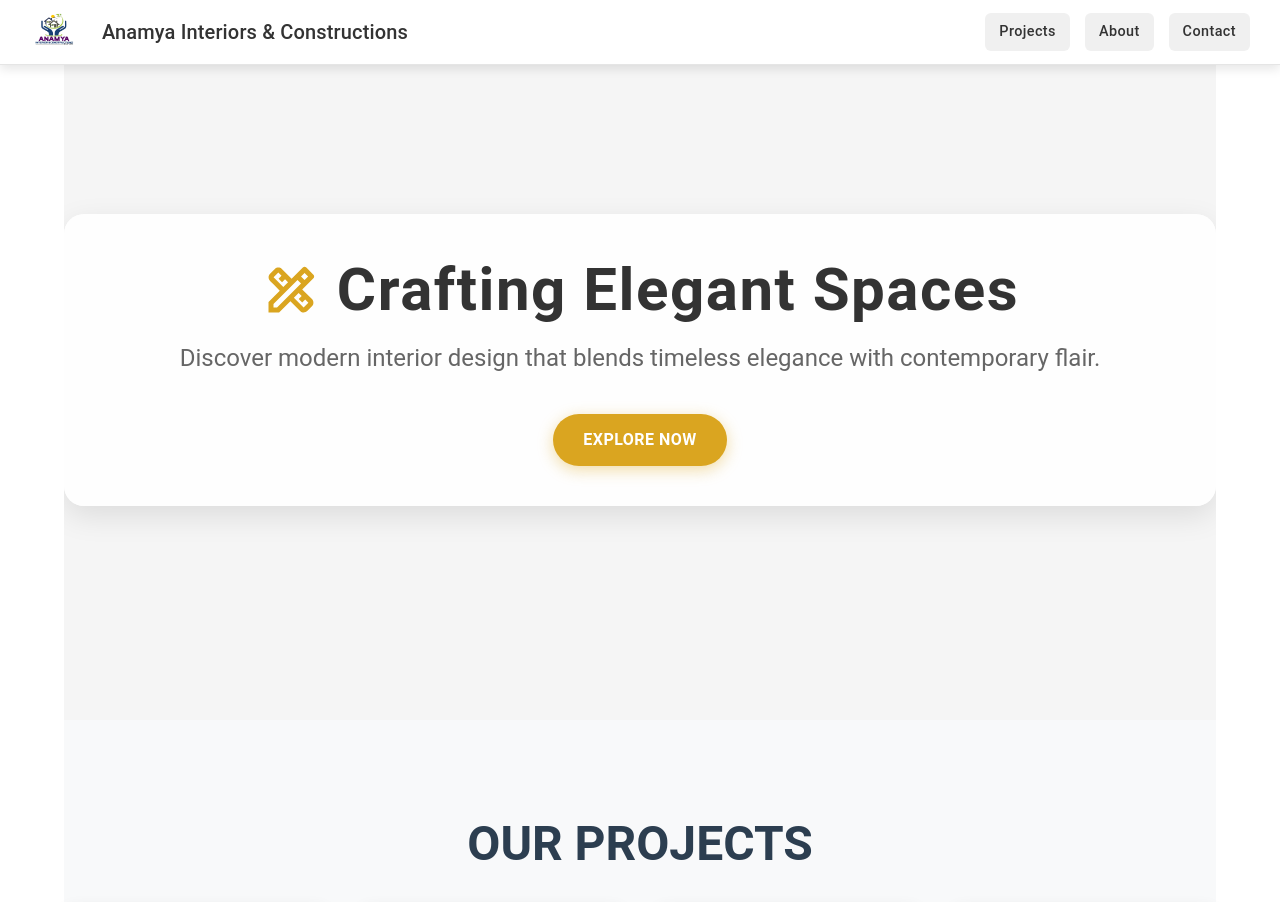
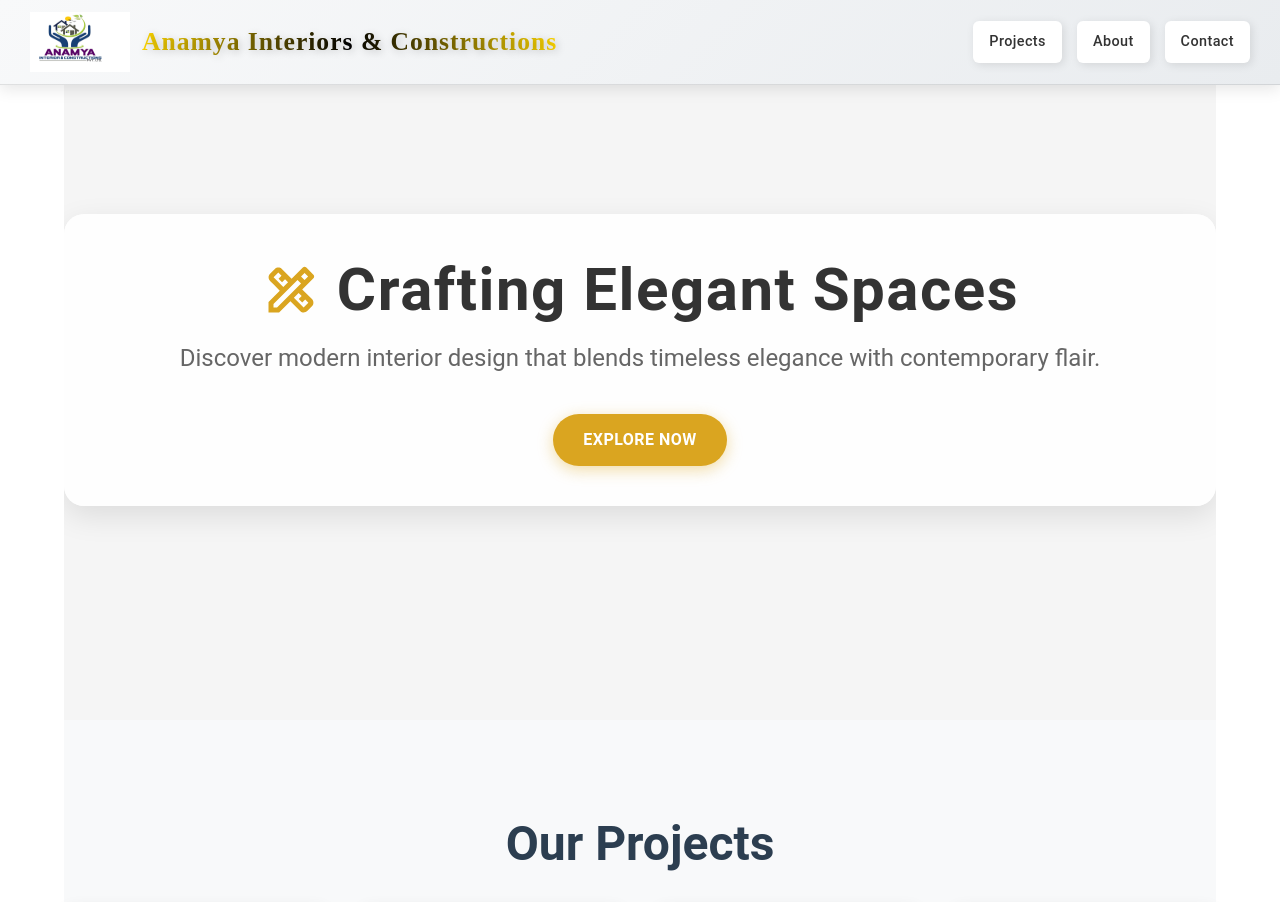
Before and after one commit to SumitsavarnJS/anamya-constructions, a Next.js app: page / in a window 1280 px wide. Shown: the top 902 px of the page. Built offline with nearby package versions, Linux system fonts and the light colour scheme.

Commit message:
code changes

```diff
--- a/app/components/About.js
+++ b/app/components/About.js
@@ -37,7 +37,7 @@ export default function About() {
           sx={{
             color: "#2C3E50",
             mb: 4,
-            textTransform: "uppercase",
+            textTransform: "capitalize",
             textShadow: "2px 2px 10px rgba(0, 0, 0, 0.2)",
             letterSpacing: "2px",
           }}
--- a/app/components/Contact.js
+++ b/app/components/Contact.js
@@ -15,7 +15,7 @@ export default function Contact() {
         sx={{
           color: "#333",
           mb: 4,
-          textTransform: "uppercase",
+          textTransform: "capitalize",
           textShadow: "1px 2px 15px rgba(0, 0, 0, 0.3)"
         }}
       >
--- a/app/components/Header.js
+++ b/app/components/Header.js
@@ -25,27 +25,40 @@ export default function Header() {
     <AppBar
       position="fixed"
       sx={{
-        background: "rgba(255, 255, 255, 0.95)",
+        background: "linear-gradient(135deg, #f8f9fa, #e9ecef)",
         backdropFilter: "blur(10px)",
-        boxShadow: "0px 4px 10px rgba(0, 0, 0, 0.1)",
+        boxShadow: "0px 4px 15px rgba(0, 0, 0, 0.1)",
         borderBottom: "1px solid rgba(0, 0, 0, 0.1)",
       }}
     >
       <Toolbar sx={{ justifyContent: "space-between", padding: { xs: "8px 15px", sm: "12px 30px" } }}>
         {/* Logo Section */}
         <Box sx={{ display: "flex", alignItems: "center" }}>
-          <Image src="/logo/Logo.jpeg" alt="Logo" width={60} height={40} />
+          <Image src="/logo/Logo.jpeg" alt="Logo" width={100} height={60} />
+          <motion.div
+            initial={{ opacity: 0 }}
+            animate={{ opacity: 1 }}
+            transition={{ duration: 1 }}
+          >
             <Typography
               variant="h6"
               sx={{
-              fontWeight: "500",
-              color: "#333",
+                fontWeight: "600",
+                color: "transparent",
                 ml: 1.5,
-              display: { xs: "none", md: "block" },
+                fontFamily: "'Playfair Display', serif",
+                letterSpacing: "1px",
+                fontSize: { xs: "1.1rem", sm: "1.4rem", md: "1.6rem" },
+                textShadow: "2px 2px 8px rgba(0, 0, 0, 0.2)",
+                background: "linear-gradient(90deg, #FFD700, #000000, #FFD700)",
+                WebkitBackgroundClip: "text",
+                WebkitTextFillColor: "transparent",
+                animation: "shimmer 2s infinite linear",
               }}
             >
               Anamya Interiors & Constructions
             </Typography>
+          </motion.div>
         </Box>
 
         {/* Desktop Navigation */}
@@ -59,11 +72,12 @@ export default function Header() {
                   fontWeight: "500",
                   fontSize: "0.9rem",
                   textTransform: "none",
-                  backgroundColor: "#f0f0f0",
+                  backgroundColor: "#ffffff",
                   borderRadius: "6px",
-                  padding: "6px 14px",
+                  padding: "8px 16px",
                   transition: "all 0.3s ease",
-                  "&:hover": { backgroundColor: "#FF6B6B", color: "#fff" },
+                  boxShadow: "2px 2px 10px rgba(0, 0, 0, 0.1)",
+                  "&:hover": { backgroundColor: "#FF6B6B", color: "#fff", boxShadow: "4px 4px 15px rgba(255, 107, 107, 0.5)" },
                 }}
               >
                 {section.charAt(0).toUpperCase() + section.slice(1)}
@@ -80,7 +94,7 @@ export default function Header() {
 
       {/* Mobile Drawer */}
       <Drawer anchor="right" open={mobileOpen} onClose={toggleDrawer}>
-        <List sx={{ width: "220px", padding: "20px" }}>
+        <List sx={{ width: "220px", padding: "20px", background: "#f8f9fa" }}>
           {["projects", "about", "contact"].map((section) => (
             <ListItem
               button
@@ -88,11 +102,12 @@ export default function Header() {
               onClick={() => handleScroll(section)}
               sx={{
                 textAlign: "center",
-                backgroundColor: "#f0f0f0",
+                backgroundColor: "#ffffff",
                 margin: "10px 0",
                 borderRadius: "6px",
                 transition: "all 0.3s ease",
-                "&:hover": { backgroundColor: "#FF6B6B", color: "#fff" },
+                boxShadow: "2px 2px 8px rgba(0, 0, 0, 0.1)",
+                "&:hover": { backgroundColor: "#FF6B6B", color: "#fff", boxShadow: "4px 4px 12px rgba(255, 107, 107, 0.5)" },
               }}
             >
               <ListItemText primary={section.charAt(0).toUpperCase() + section.slice(1)} sx={{ textAlign: "center" }} />
--- a/app/components/Projects.js
+++ b/app/components/Projects.js
@@ -35,7 +35,7 @@ export default function Projects() {
       <Typography
         variant="h3"
         fontWeight="bold"
-        sx={{ color: "#2C3E50", mb: 4, textTransform: "uppercase" }}
+        sx={{ color: "#2C3E50", mb: 4, textTransform: "capitalize" }}
       >
         Our Projects
       </Typography>
--- a/app/globals.css
+++ b/app/globals.css
@@ -45,3 +45,12 @@ a {
 body {
   background-color: #FAFAFA;
 }
+
+@keyframes shimmer {
+  0% {
+    background-position: -200%;
+  }
+  100% {
+    background-position: 200%;
+  }
+}
```
Lines whose indentation alone changed are shown as unchanged.
